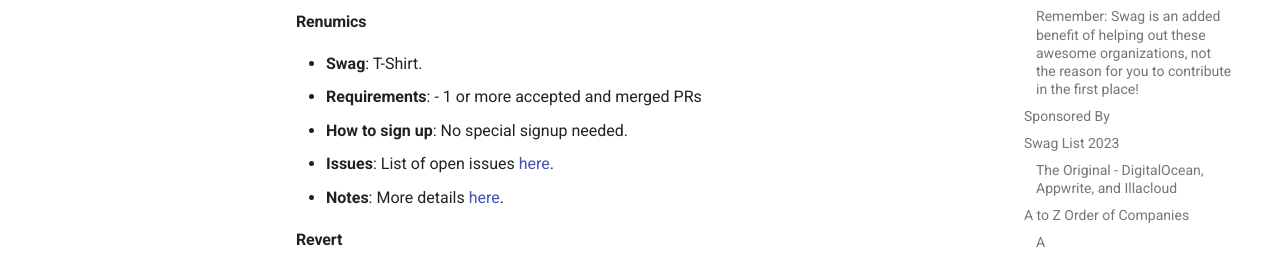
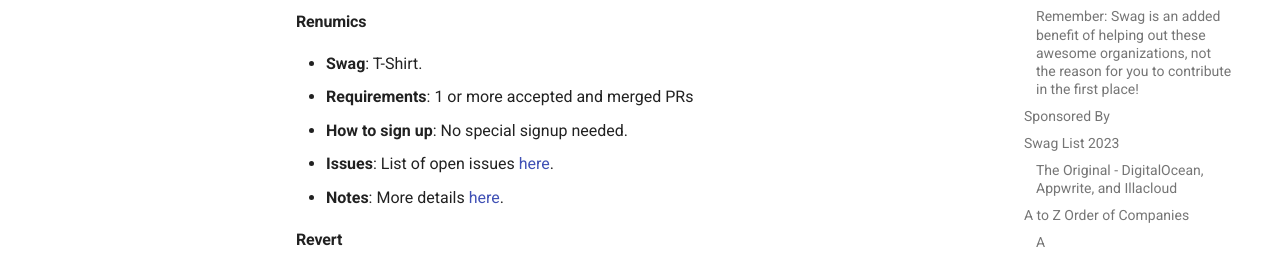
Before and after one commit to crweiner/hacktoberfest-swag-list, an MkDocs documentation site: the page built from docs/list.md, in a window 1280 px wide and 900 px high, scrolled down 17891 px. Shown: the part 173-434 px from the top of the window. Built offline with MkDocs 1.6.1 and Material for MkDocs 9.7.7, drawn with Linux system fonts in a browser that asks for light colours; plug-ins that fetch from the network failed and are left out; comment, search, counter and statistics services are not loaded.

Commit message:
Small update to Renumics

```diff
--- a/docs/list.md
+++ b/docs/list.md
@@ -584,7 +584,7 @@
 #### **Renumics**
 
 - **Swag**: T-Shirt.
-- **Requirements**: - 1 or more accepted and merged PRs
+- **Requirements**: 1 or more accepted and merged PRs
 - **How to sign up**: No special signup needed.
 - **Issues**: List of open issues [here](https://github.com/Renumics/spotlight/issues).
 - **Notes**: More details [here](https://renumics.com/blog/hacktoberfest_2023/).
```
